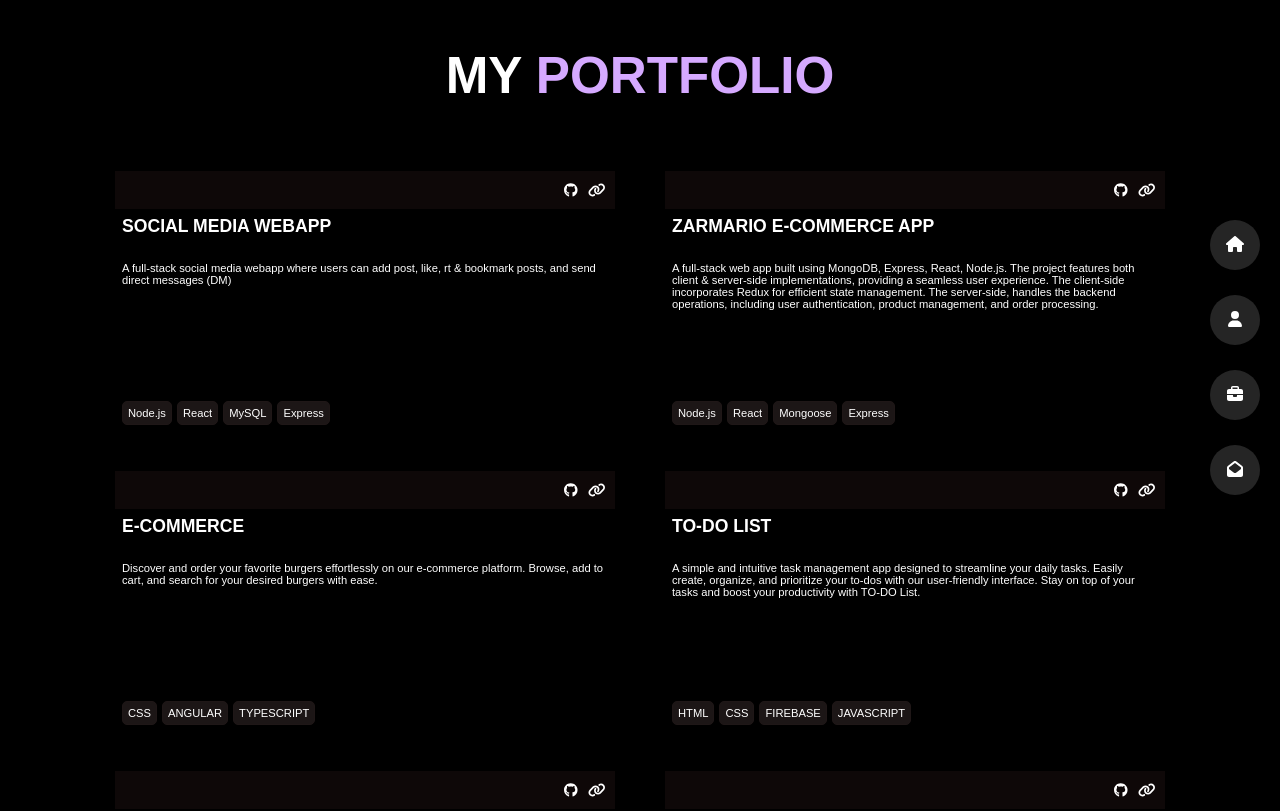
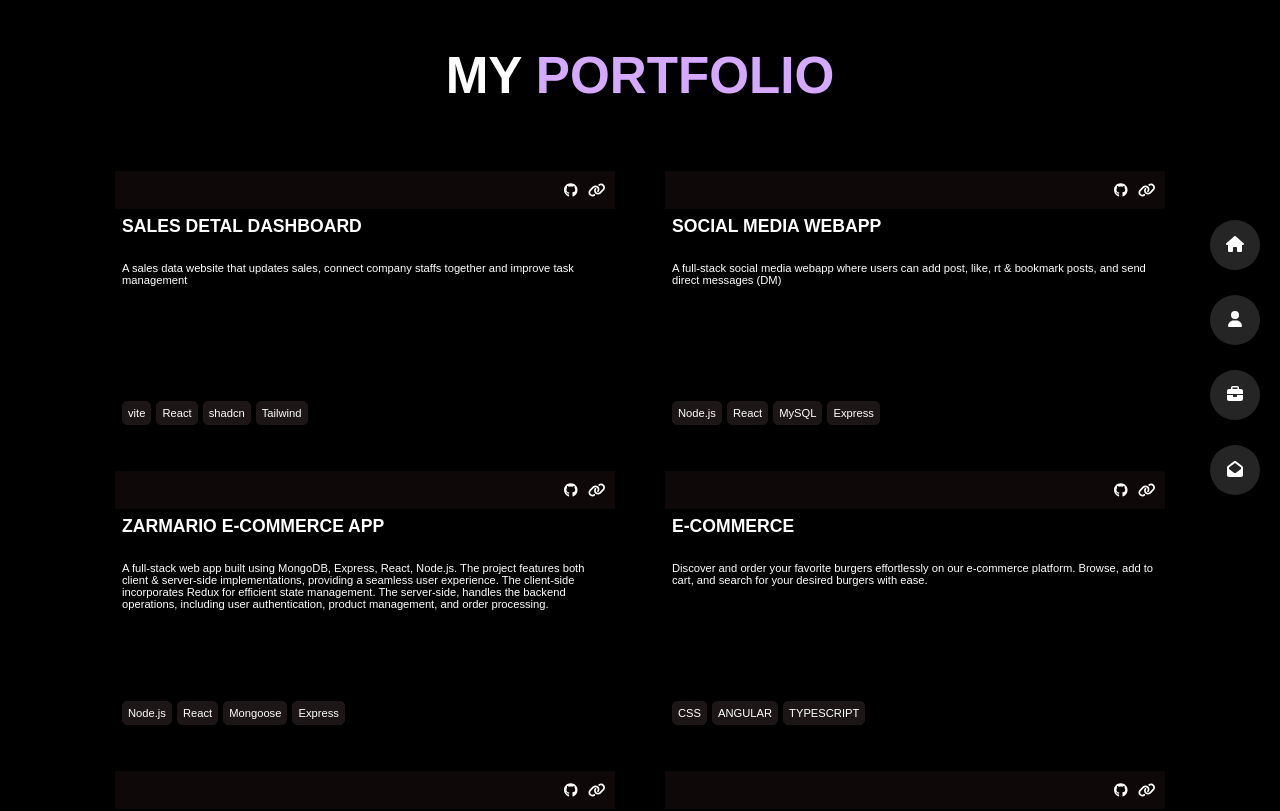
Before and after one commit to mohawwal/refined-portfolio, a React (Create React App) app: page /Portfolio in a window 1280 px wide. Shown: the top 811 px of the page. Built offline with nearby package versions, Linux system fonts and the light colour scheme.

Commit message:
add dashboard project

```diff
--- a/src/components/File/Projects.js
+++ b/src/components/File/Projects.js
@@ -1,6 +1,15 @@
 let data_product = [
 	{
 		id: 0,
+		name: "SALES DETAL DASHBOARD",
+		description:
+			"A sales data website that updates sales, connect company staffs together and improve task management",
+		githubLink: "https://github.com/mohawwal/salesTrack",
+		webLink: "https://sales-detal.vercel.app/dashboard",
+		languages: ["vite", "React", "shadcn", "Tailwind"],
+	},
+	{
+		id: 1,
 		name: "SOCIAL MEDIA WEBAPP",
 		description:
 			"A full-stack social media webapp where users can add post, like, rt & bookmark posts, and send direct messages (DM)",
@@ -9,7 +18,7 @@ let data_product = [
 		languages: ["Node.js", "React", "MySQL", "Express"],
 	},
 	{
-		id: 1,
+		id: 2,
 		name: "ZARMARIO E-COMMERCE APP",
 		description:
 			"A full-stack web app built using MongoDB, Express, React, Node.js. The project features both client & server-side implementations, providing a seamless user experience. The client-side incorporates Redux for efficient state management. The server-side, handles the backend operations, including user authentication, product management, and order processing.",
@@ -19,7 +28,7 @@ let data_product = [
 	},
 
 	{
-		id: 2,
+		id: 3,
 		name: "E-COMMERCE",
 		description:
 			"Discover and order your favorite burgers effortlessly on our e-commerce platform. Browse, add to cart, and search for your desired burgers with ease.",
@@ -28,7 +37,7 @@ let data_product = [
 		languages: ["CSS", "ANGULAR", "TYPESCRIPT"],
 	},
 	{
-		id: 3,
+		id: 4,
 		name: "TO-DO LIST",
 		description:
 			"A simple and intuitive task management app designed to streamline your daily tasks. Easily create, organize, and prioritize your to-dos with our user-friendly interface. Stay on top of your tasks and boost your productivity with TO-DO List.",
@@ -37,7 +46,7 @@ let data_product = [
 		languages: ["HTML", "CSS", "FIREBASE", "JAVASCRIPT"],
 	},
 	{
-		id: 4,
+		id: 5,
 		name: "SNACK GAME",
 		description:
 			"A fun and addictive game to satisfy your snack cravings! Dive into this JavaScript-powered game where you can challenge yourself to collect snacks while avoiding obstacles. Play now and see how many snacks you can collect!",
@@ -46,7 +55,7 @@ let data_product = [
 		languages: ["JAVASCRIPT", "CSS", "HTML"],
 	},
 	{
-		id: 5,
+		id: 6,
 		name: "TIC TAC TOE",
 		description:
 			"A classic game reimagined for the digital age. Built with React, this modern twist on the traditional game offers a seamless gaming experience. Challenge your friends or play against the computer in this timeless game of strategy and skill.",
```
